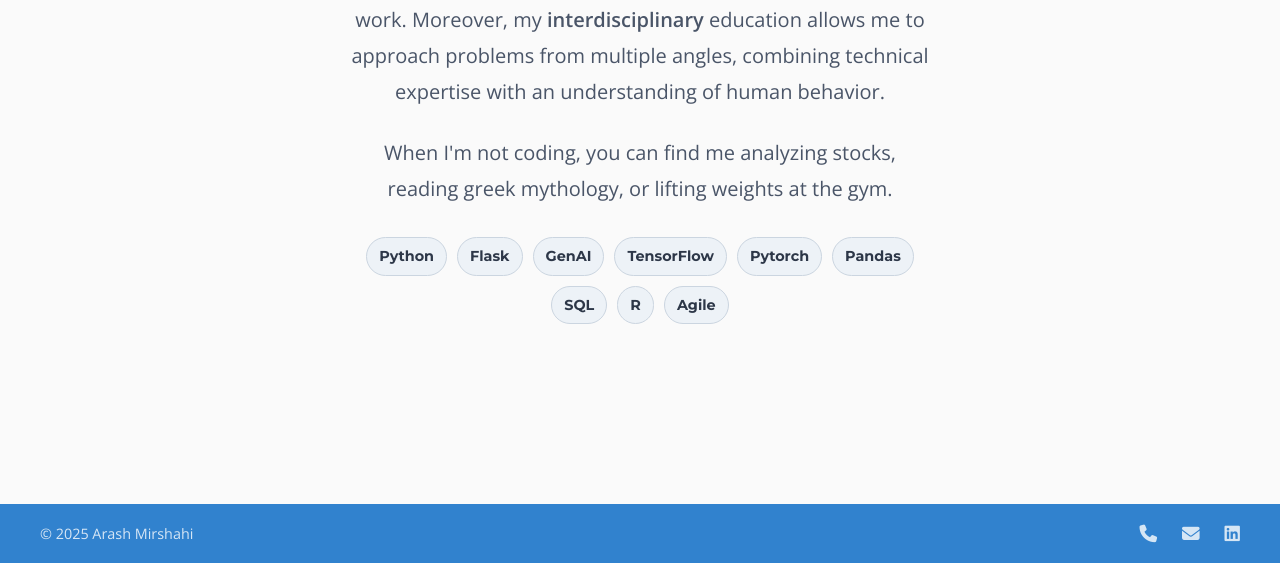
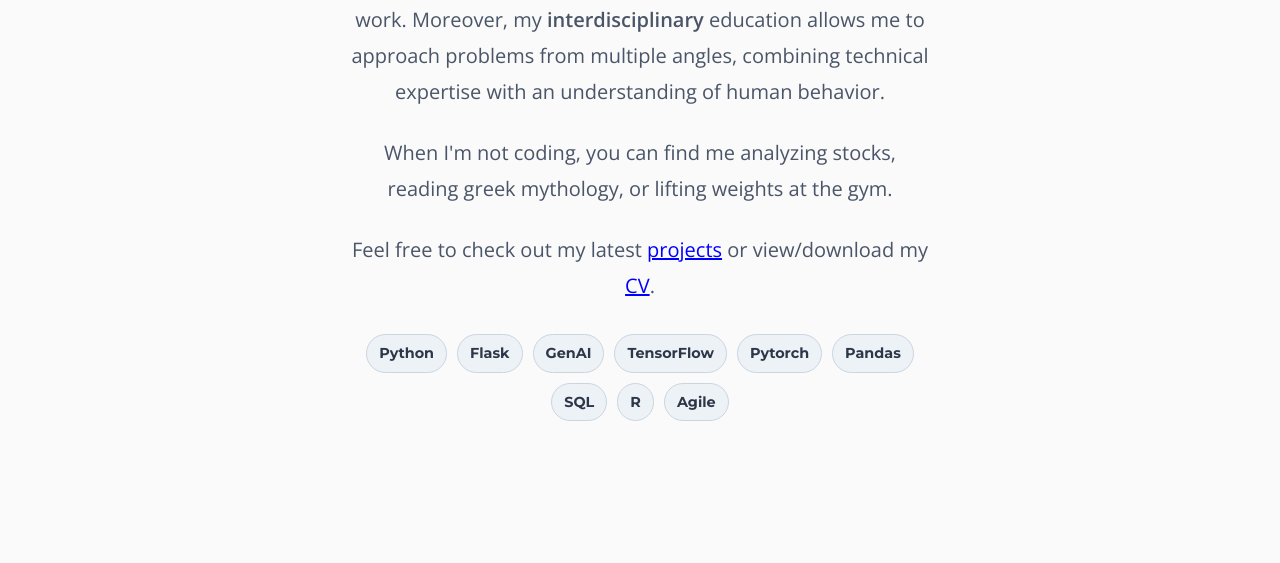
Before and after one commit to Arashi20/Personal_Portfolio_Website, a Flask app: page / in a window 1280 px wide. Shown: the part 1305-1868 px from the top of the page. Run offline with Flask 3, Linux system fonts and the light colour scheme.

Commit message:
Added plain CV HTML and link to it via homepage

```diff
--- a/app.py
+++ b/app.py
@@ -26,6 +26,16 @@ def projects():
     return render_template('projects.html')
 
 
+@app.route('/cv')
+def cv():
+    """
+    Renders the CV page.
+    """
+    return render_template('cv.html')
+
+
+
+
 @app.route('/blog/<title>')
 def post(title):
     """
--- a/templates/base.html
+++ b/templates/base.html
@@ -19,7 +19,7 @@
             <!-- Using Flask's url_for to generate links dynamically -->
             <a href="{{ url_for('home') }}" class="nav-link">Home</a>
             <a href="{{ url_for('projects') }}" class="nav-link">Projects</a>
-            <a href="#" class="nav-link">CV</a>
+            <a href="{{ url_for('cv') }}" class="nav-link">CV</a>
             <!-- Example of linking to a blog post (we'll make a real list later) -->
             <a href="{{ url_for('post', title='welcome') }}" class="nav-link">Blog</a>
         </div>
--- a/templates/home.html
+++ b/templates/home.html
@@ -41,6 +41,14 @@
             When I'm not coding, you can find me analyzing stocks, reading greek mythology, or lifting weights at the gym.
         </p>
 
+        <!-- Check Project/CV  -->
+         <p>
+            <!-- Make sure the hyperlinks stand out -->
+            Feel free to check out my latest <a href="{{ url_for('projects') }}" style ="color: blue;"><u>projects</u></a> or view/download my <a href="{{ url_for('cv') }}" style ="color: blue;"><u>CV</u></a>.
+
+
+         </p>
+
         <!-- 4. A Mini 'Tech Stack' Section -->
         <div class="tech-stack">
             <span class="tech-badge">Python</span>
```
Also changed, not shown: templates/cv.html (added).
